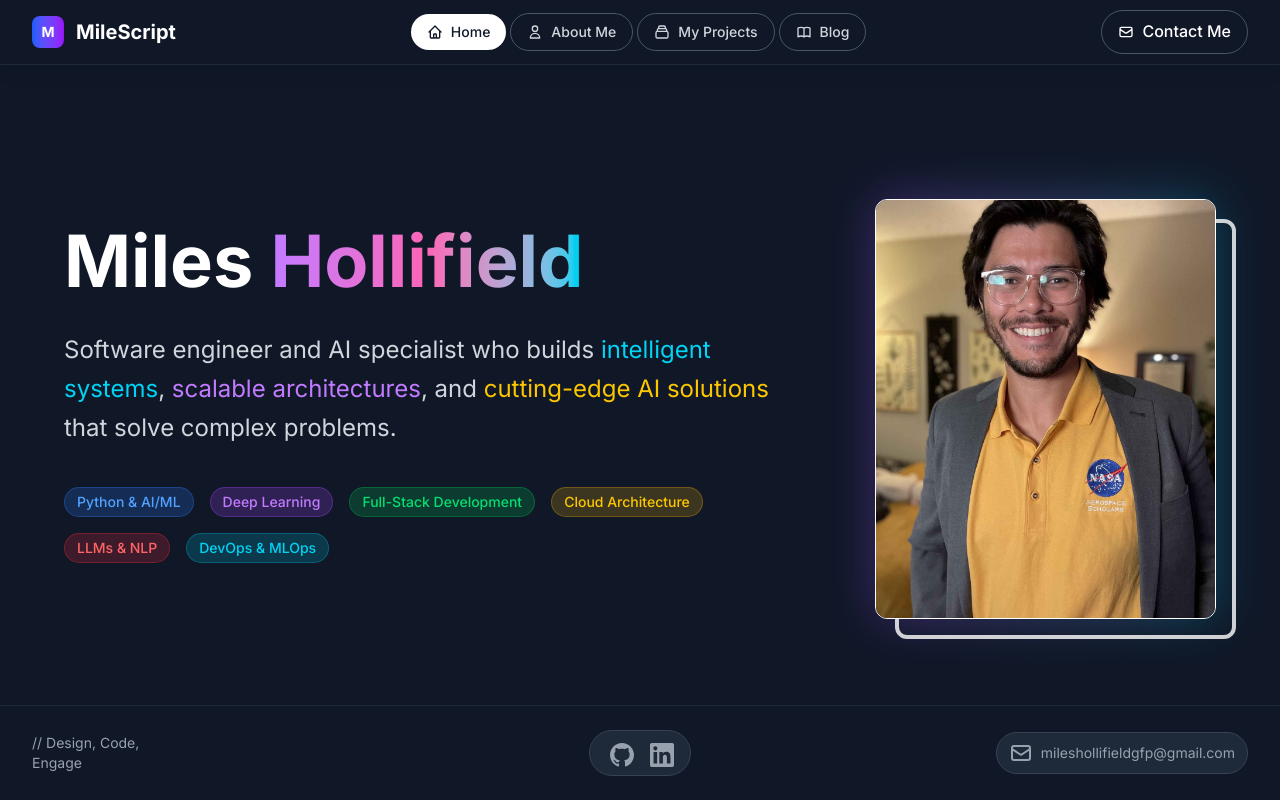
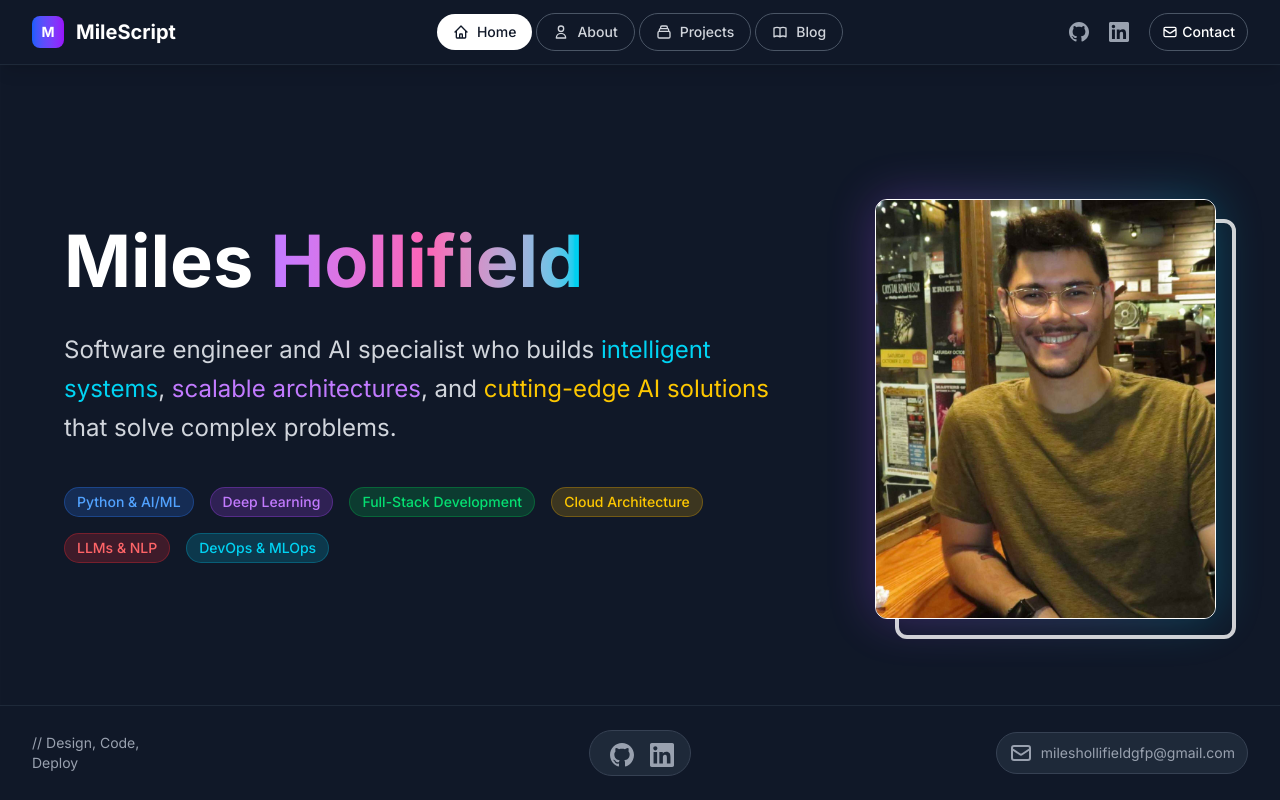
Before and after one commit to miles-hollifield/miles-portfolio-blog, a Next.js app: page / in a window 1280 px wide. Shown: the top 800 px of the page. Built offline with nearby package versions, Linux system fonts and the light colour scheme.

Commit message:
Refactor Navigation and Social Context: Enhance layout for better responsiveness, add social icons, and adjust mobile menu functionality

```diff
--- a/src/app/components/Navigation.tsx
+++ b/src/app/components/Navigation.tsx
@@ -32,17 +32,19 @@
   return (
     <header className="bg-gray-900 shadow-lg sticky top-0 z-50 border-b border-gray-800">
       <nav className="w-full px-6 lg:px-8">
-        <div className="flex justify-between items-center h-16">
+        <div className="flex justify-between items-center h-16 lg:grid lg:grid-cols-3">
           {/* Logo - Left Side */}
+          <div className="flex justify-start">
             <Link href="/" className="flex items-center space-x-3 group" onClick={closeMenu}>
               <div className="w-8 h-8 bg-gradient-to-r from-blue-600 to-purple-600 rounded-lg flex items-center justify-center group-hover:scale-110 transition-transform duration-300">
                 <span className="text-white font-bold text-sm">M</span>
               </div>
               <span className="text-xl font-bold text-white group-hover:text-gray-300 transition-colors">MileScript</span>
             </Link>
+          </div>
 
           {/* Desktop Navigation - Center */}
-          <div className="hidden md:flex items-center space-x-1">
+          <div className="hidden lg:flex items-center justify-center space-x-1">
             <NavPill href="/" active={isActive('/')}>
               <svg className="w-4 h-4 mr-2" fill="none" stroke="currentColor" viewBox="0 0 24 24">
                 <path strokeLinecap="round" strokeLinejoin="round" strokeWidth={2} d="M3 12l2-2m0 0l7-7 7 7M5 10v10a1 1 0 001 1h3m10-11l2 2m-2-2v10a1 1 0 01-1 1h-3m-6 0a1 1 0 001-1v-4a1 1 0 011-1h2a1 1 0 011 1v4a1 1 0 001 1m-6 0h6" />
@@ -53,13 +55,13 @@
               <svg className="w-4 h-4 mr-2" fill="none" stroke="currentColor" viewBox="0 0 24 24">
                 <path strokeLinecap="round" strokeLinejoin="round" strokeWidth={2} d="M16 7a4 4 0 11-8 0 4 4 0 018 0zM12 14a7 7 0 00-7 7h14a7 7 0 00-7-7z" />
               </svg>
-              About Me
+              About
             </NavPill>
             <NavPill href="/projects" active={isActive('/projects')}>
               <svg className="w-4 h-4 mr-2" fill="none" stroke="currentColor" viewBox="0 0 24 24">
                 <path strokeLinecap="round" strokeLinejoin="round" strokeWidth={2} d="M19 11H5m14 0a2 2 0 012 2v6a2 2 0 01-2 2H5a2 2 0 01-2-2v-6a2 2 0 012-2m14 0V9a2 2 0 00-2-2M5 11V9a2 2 0 012-2m0 0V5a2 2 0 012-2h6a2 2 0 012 2v2M7 7h10" />
               </svg>
-              My Projects
+              Projects
             </NavPill>
             <NavPill href="/blog" active={isActive('/blog')}>
               <svg className="w-4 h-4 mr-2" fill="none" stroke="currentColor" viewBox="0 0 24 24">
@@ -69,18 +71,44 @@
             </NavPill>
           </div>
 
-          {/* Desktop Contact - Right Side */}
-          <div className="hidden md:flex items-center">
-            <Link href="/contact" className="inline-flex items-center px-4 py-2 bg-transparent border border-gray-600 text-white rounded-full font-medium hover:bg-gray-800 hover:border-gray-400 transition-all duration-300">
-              <svg className="w-4 h-4 mr-2" fill="none" stroke="currentColor" viewBox="0 0 24 24">
+          {/* Right Side - Desktop Contact + Mobile Menu Button */}
+          <div className="flex justify-end lg:justify-end">
+            {/* Desktop Contact */}
+            <div className="hidden lg:flex items-center space-x-3">
+              {/* Social Icons - Always visible */}
+              <div className="flex items-center space-x-1">
+                <a
+                  href="https://github.com/miles-hollifield"
+                  target="_blank"
+                  rel="noopener noreferrer"
+                  className="text-gray-400 hover:text-white transition-colors duration-300 p-2 rounded-full hover:bg-gray-800"
+                >
+                  <svg className="w-5 h-5" fill="currentColor" viewBox="0 0 24 24">
+                    <path d="M12 0c-6.626 0-12 5.373-12 12 0 5.302 3.438 9.8 8.207 11.387.599.111.793-.261.793-.577v-2.234c-3.338.726-4.033-1.416-4.033-1.416-.546-1.387-1.333-1.756-1.333-1.756-1.089-.745.083-.729.083-.729 1.205.084 1.839 1.237 1.839 1.237 1.07 1.834 2.807 1.304 3.492.997.107-.775.418-1.305.762-1.604-2.665-.305-5.467-1.334-5.467-5.931 0-1.311.469-2.381 1.236-3.221-.124-.303-.535-1.524.117-3.176 0 0 1.008-.322 3.301 1.23.957-.266 1.983-.399 3.003-.404 1.02.005 2.047.138 3.006.404 2.291-1.552 3.297-1.23 3.297-1.23.653 1.653.242 2.874.118 3.176.77.84 1.235 1.911 1.235 3.221 0 4.609-2.807 5.624-5.479 5.921.43.372.823 1.102.823 2.222v3.293c0 .319.192.694.801.576 4.765-1.589 8.199-6.086 8.199-11.386 0-6.627-5.373-12-12-12z"/>
+                  </svg>
+                </a>
+                <a
+                  href="https://linkedin.com/in/mileshollifield"
+                  target="_blank"
+                  rel="noopener noreferrer"
+                  className="text-gray-400 hover:text-white transition-colors duration-300 p-2 rounded-full hover:bg-gray-800"
+                >
+                  <svg className="w-5 h-5" fill="currentColor" viewBox="0 0 24 24">
+                    <path d="M20.447 20.452h-3.554v-5.569c0-1.328-.027-3.037-1.852-3.037-1.853 0-2.136 1.445-2.136 2.939v5.667H9.351V9h3.414v1.561h.046c.477-.9 1.637-1.85 3.37-1.85 3.601 0 4.267 2.37 4.267 5.455v6.286zM5.337 7.433c-1.144 0-2.063-.926-2.063-2.065 0-1.138.92-2.063 2.063-2.063 1.14 0 2.064.925 2.064 2.063 0 1.139-.925 2.065-2.064 2.065zm1.782 13.019H3.555V9h3.564v11.452zM22.225 0H1.771C.792 0 0 .774 0 1.729v20.542C0 23.227.792 24 1.771 24h20.451C23.2 24 24 23.227 24 22.271V1.729C24 .774 23.2 0 22.222 0h.003z"/>
+                  </svg>
+                </a>
+              </div>
+
+              <Link href="/contact" className="inline-flex items-center px-3 py-2 bg-transparent border border-gray-600 text-white rounded-full font-medium hover:bg-gray-800 hover:border-gray-400 transition-all duration-300 text-sm">
+                <svg className="w-4 h-4 mr-1" fill="none" stroke="currentColor" viewBox="0 0 24 24">
                   <path strokeLinecap="round" strokeLinejoin="round" strokeWidth={2} d="M3 8l7.89 5.26a2 2 0 002.22 0L21 8M5 19h14a2 2 0 002-2V7a2 2 0 00-2-2H5a2 2 0 00-2 2v10a2 2 0 002 2z" />
                 </svg>
-              Contact Me
+                Contact
               </Link>
             </div>
 
             {/* Mobile menu button */}
-          <div className="md:hidden">
+            <div className="lg:hidden">
               <button
                 onClick={toggleMenu}
                 className="p-2 rounded-md text-gray-300 hover:text-white hover:bg-gray-800 transition-colors"
@@ -98,10 +126,11 @@
               </button>
             </div>
           </div>
+        </div>
 
         {/* Mobile Navigation Menu - Full Screen Dialog */}
         {isMenuOpen && (
-          <div className="fixed inset-0 z-50 md:hidden">
+          <div className="fixed inset-0 z-50 lg:hidden">
             {/* Backdrop */}
             <div
               className="fixed inset-0 bg-gray-900/95 backdrop-blur-sm"
--- /dev/null
+++ b/src/app/contexts/SocialContext.tsx
@@ -0,0 +1,34 @@
+'use client';
+
+import { createContext, useContext, useState, ReactNode } from 'react';
+
+interface SocialContextType {
+  showSocialInNav: boolean;
+  setSocialSectionVisible: (visible: boolean) => void;
+}
+
+const SocialContext = createContext<SocialContextType | undefined>(undefined);
+
+export function SocialProvider({ children }: { children: ReactNode }) {
+  const [socialSectionVisible, setSocialSectionVisible] = useState(true);
+
+  // Show social icons in nav when main social section is NOT visible
+  const showSocialInNav = !socialSectionVisible;
+
+  return (
+    <SocialContext.Provider value={{
+      showSocialInNav,
+      setSocialSectionVisible
+    }}>
+      {children}
+    </SocialContext.Provider>
+  );
+}
+
+export function useSocial() {
+  const context = useContext(SocialContext);
+  if (context === undefined) {
+    throw new Error('useSocial must be used within a SocialProvider');
+  }
+  return context;
+}
--- a/src/app/page.tsx
+++ b/src/app/page.tsx
@@ -21,7 +21,7 @@
             setVisible(true);
           }
         },
-        { threshold: 0.4, rootMargin: "-25% 0px" }
+        { threshold: 0.3, rootMargin: "-15% 0px" }
       );
     };
 
@@ -136,7 +136,7 @@
 
                   <div className="relative w-full h-full rounded-xl overflow-hidden border-1 backdrop-blur-sm bg-gray-800/50 group-hover:shadow-2xl group-hover:shadow-purple-500/20 transition-all duration-500">
                     <Image
-                      src="/timeline-images/miles-nasa.jpg"
+                      src="/timeline-images/miles-2021.jpg"
                       alt="Miles Hollifield"
                       width={350}
                       height={420}
@@ -192,7 +192,7 @@
         <div className="relative flex justify-center items-center px-4 sm:px-6 lg:px-8 py-6 sm:py-4 lg:py-6">
           {/* Left Side - Design/Code/Engage */}
           <div className="absolute left-4 sm:left-6 lg:left-8 text-gray-400 text-xs sm:text-sm">
-            {`// Design, Code,`}<br />Engage
+            {`// Design, Code,`}<br />Deploy
           </div>
 
           {/* Center - Social Icons in slim pill */}
```
Lines whose indentation alone changed are shown as unchanged.
